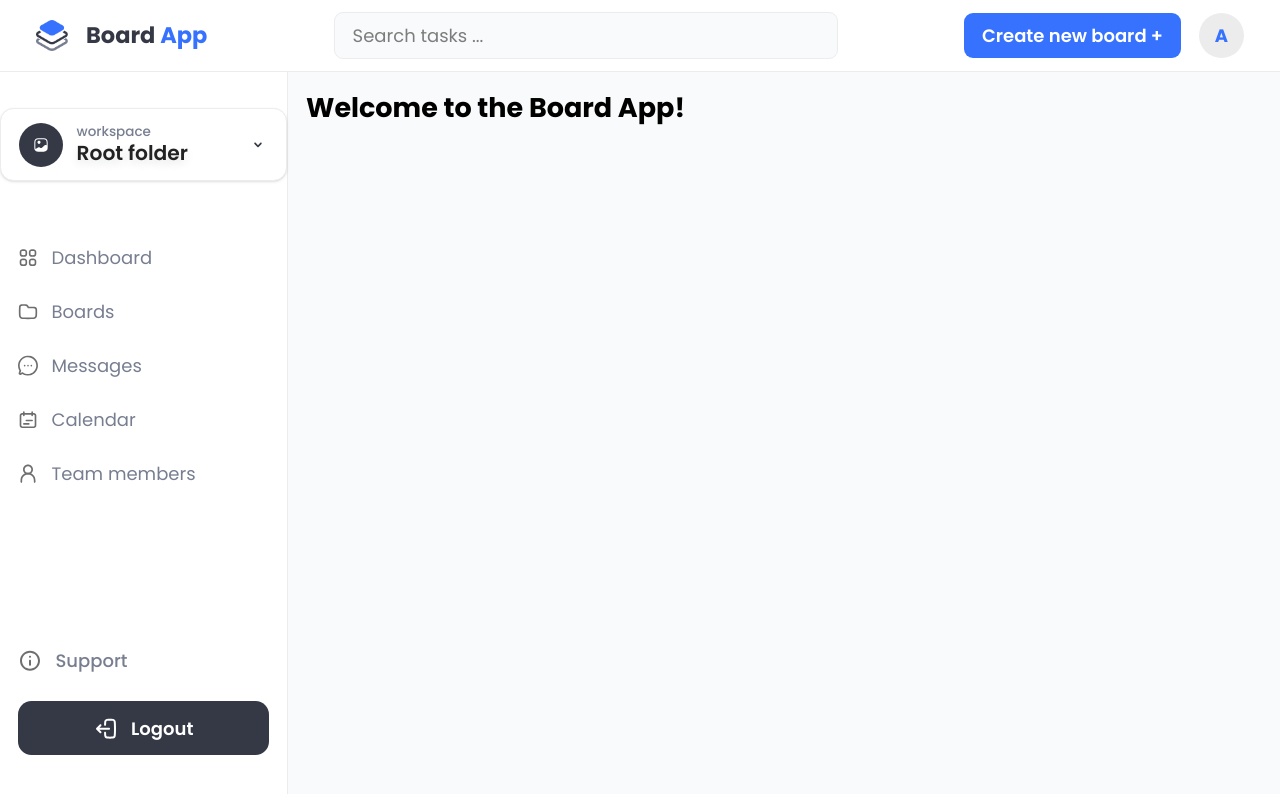
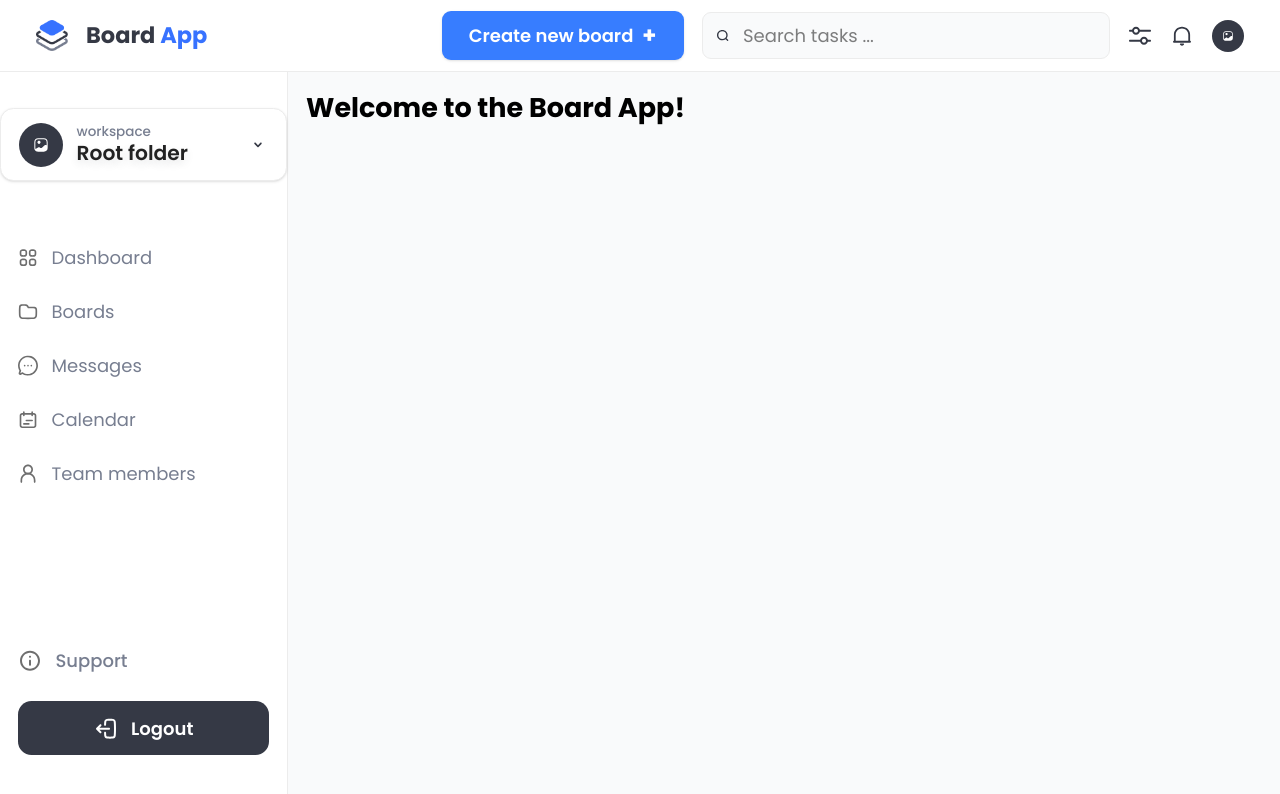
Before and after one commit to ManulaK/swimlane-dashboard, a Next.js app: page / in a window 1280 px wide. Shown: the top 794 px of the page. Built offline with nearby package versions, Linux system fonts and the light colour scheme.

Commit message:
Refactor Header component layout, enhance SearchBar with icon, and remove UserActions component

```diff
--- a/src/components/Header.tsx
+++ b/src/components/Header.tsx
@@ -1,21 +1,41 @@
 import Image from 'next/image';
 import SearchBar from './SearchBar';
-import UserActions from './UserActions';
 
 export default function Header() {
 	return (
 		<header
-			className="fixed top-0 left-0 right-0 h-16 bg-[var(--color-card)] border-b border-[var(--color-border)] flex items-center px-8 z-20"
+			className="fixed top-0 left-0 right-0 h-16 bg-[var(--color-card)] border-b border-[var(--color-border)] flex items-center px-4 sm:px-6 md:px-8 z-20"
 			role="banner"
 		>
-			<div className="flex items-center gap-2 text-xl font-bold text-[var(--color-primary)]" aria-label="App Logo">
+			{/* Logo on the far left */}
+			<div className="flex items-center gap-2 text-xl font-bold text-[var(--color-primary)] mr-auto min-w-0" aria-label="App Logo">
 				<Image src="/images/logo.png" alt="Board App Logo" width={32} height={32} className="mr-2" priority />
-				<span>
+				<span className="truncate">
 					<span style={{ color: 'var(--color-dark)' }}>Board</span> <span style={{ color: 'var(--color-primary)' }}>App</span>
 				</span>
 			</div>
-			<SearchBar />
-			<UserActions />
+
+			{/* All controls on the right */}
+			<div className="flex items-center gap-2 sm:gap-3 md:gap-4 ml-auto min-w-0">
+				{/* Hide button on small screens */}
+				<button
+					type="button"
+					className="hidden md:flex bg-[#377DFF] text-white px-4 md:px-6 py-2 rounded-lg font-semibold items-center gap-2 shadow hover:bg-[#2563eb] transition whitespace-nowrap"
+					aria-label="Create new board"
+				>
+					<span>Create new board</span>
+					<span className="text-xl font-bold">+</span>
+				</button>
+				{/* Hide search bar on small screens */}
+				<div className="hidden sm:block min-w-0 max-w-[180px] md:max-w-xs lg:max-w-md w-full">
+					<SearchBar />
+				</div>
+				<nav aria-label="Board actions" className="flex items-center gap-2 sm:gap-3 md:gap-4 flex-shrink-0">
+					<Image src="/svg/Settings.svg" alt="Settings" width={24} height={24} className="cursor-pointer hover:opacity-80" />
+					<Image src="/svg/Bell.svg" alt="Notifications" width={24} height={24} className="cursor-pointer hover:opacity-80" />
+					<Image src="/svg/Image Team.svg" alt="Team" width={32} height={32} className="cursor-pointer hover:opacity-80" />
+				</nav>
+			</div>
 		</header>
 	);
 }
--- a/src/components/SearchBar.tsx
+++ b/src/components/SearchBar.tsx
@@ -1,14 +1,19 @@
+import Image from 'next/image';
+
 export default function SearchBar() {
 	return (
-		<form className="flex-1 flex justify-center" role="search" aria-label="Search tasks">
+		<form className="relative w-full max-w-md" role="search" aria-label="Search tasks">
 			<label htmlFor="search-tasks" className="sr-only">
 				Search tasks
 			</label>
+			<span className="absolute left-3 top-1/2 -translate-y-1/2 flex items-center">
+				<Image src="/svg/Search.svg" alt="Search" width={16} height={16} className="text-[#777E91]" />
+			</span>
 			<input
 				id="search-tasks"
 				type="search"
 				placeholder="Search tasks ..."
-				className="w-full max-w-md px-4 py-2 bg-[var(--color-bg)] border border-[var(--color-border)] rounded-lg focus:outline-none focus:ring-2 focus:ring-[var(--color-primary)]"
+				className="w-full pl-9 pr-4 py-2 bg-[var(--color-bg)] border border-[var(--color-border)] rounded-lg focus:outline-none focus:ring-2 focus:ring-[var(--color-primary)]"
 				autoComplete="off"
 			/>
 		</form>
--- a/src/components/UserActions.tsx
+++ /dev/null
@@ -1,19 +0,0 @@
-export default function UserActions() {
-	return (
-		<nav aria-label="User actions" className="flex items-center gap-4">
-			<button
-				type="button"
-				className="bg-[var(--color-primary)] text-white px-4 py-2 rounded-lg font-semibold hover:bg-[var(--color-dark)] transition"
-				aria-label="Create new board"
-			>
-				Create new board +
-			</button>
-			<div
-				className="w-10 h-10 rounded-full bg-[var(--color-border)] flex items-center justify-center text-[var(--color-primary)] font-bold"
-				aria-label="User avatar"
-			>
-				A
-			</div>
-		</nav>
-	);
-}
```
Also changed, not shown: public/svg/search.fat.svg (added).
